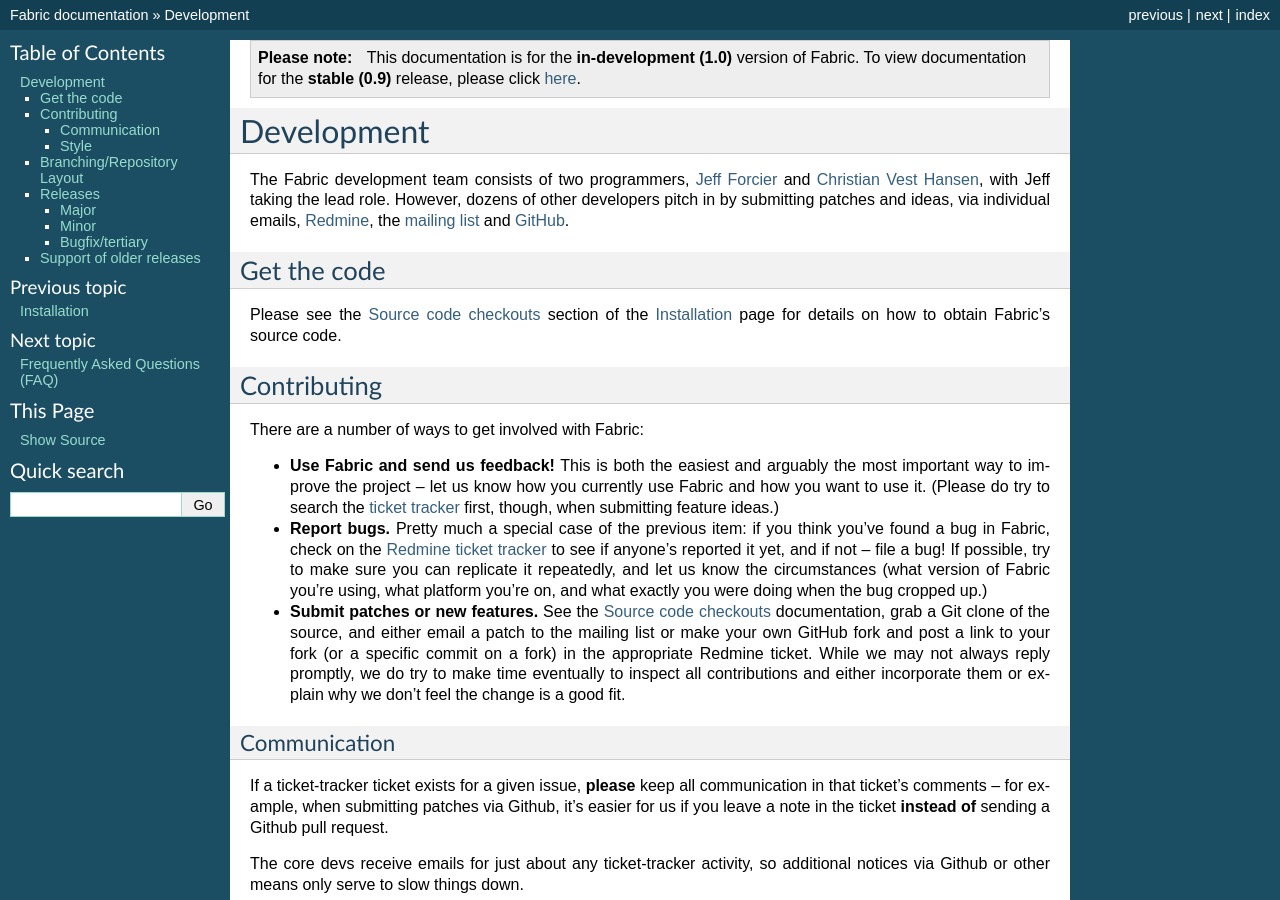
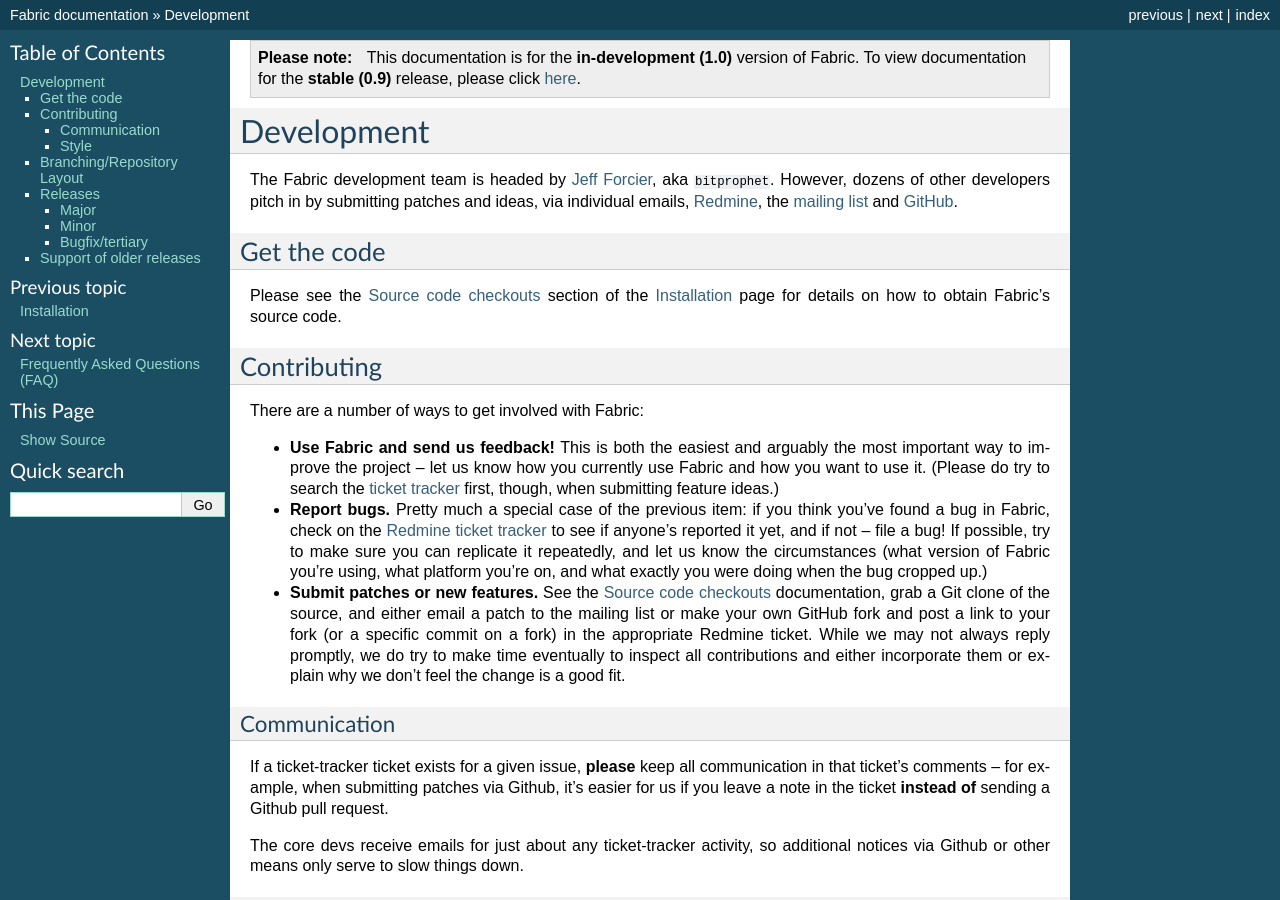
Before and after one commit to fabric/fabric, a Sphinx documentation site: the page built from docs/development.rst, in a window 1280 px wide and 900 px high. Built offline with Sphinx 7.4.7, drawn with Linux system fonts in a browser that asks for light colours.

Commit message:
Remove Christian from currently-active-devs list.

```diff
--- a/docs/development.rst
+++ b/docs/development.rst
@@ -2,12 +2,12 @@
 Development
 ===========
 
-The Fabric development team consists of two programmers, `Jeff Forcier
-<http://bitprophet.org>`_ and `Christian Vest Hansen
-<http://my.opera.com/karmazilla/blog/>`_, with Jeff taking the lead role.
-However, dozens of other developers pitch in by submitting patches and ideas,
-via individual emails, `Redmine <http://code.fabfile.org>`_, the `mailing list
-<http://lists.nongnu.org/mailman/listinfo/fab-user>`_ and `GitHub <http://github.com/bitprophet/fabric>`_.
+The Fabric development team is headed by `Jeff Forcier
+<http://bitprophet.org>`_, aka ``bitprophet``.  However, dozens of other
+developers pitch in by submitting patches and ideas, via individual emails,
+`Redmine <http://code.fabfile.org>`_, the `mailing list
+<http://lists.nongnu.org/mailman/listinfo/fab-user>`_ and `GitHub
+<http://github.com/bitprophet/fabric>`_.
 
 Get the code
 ============
```
